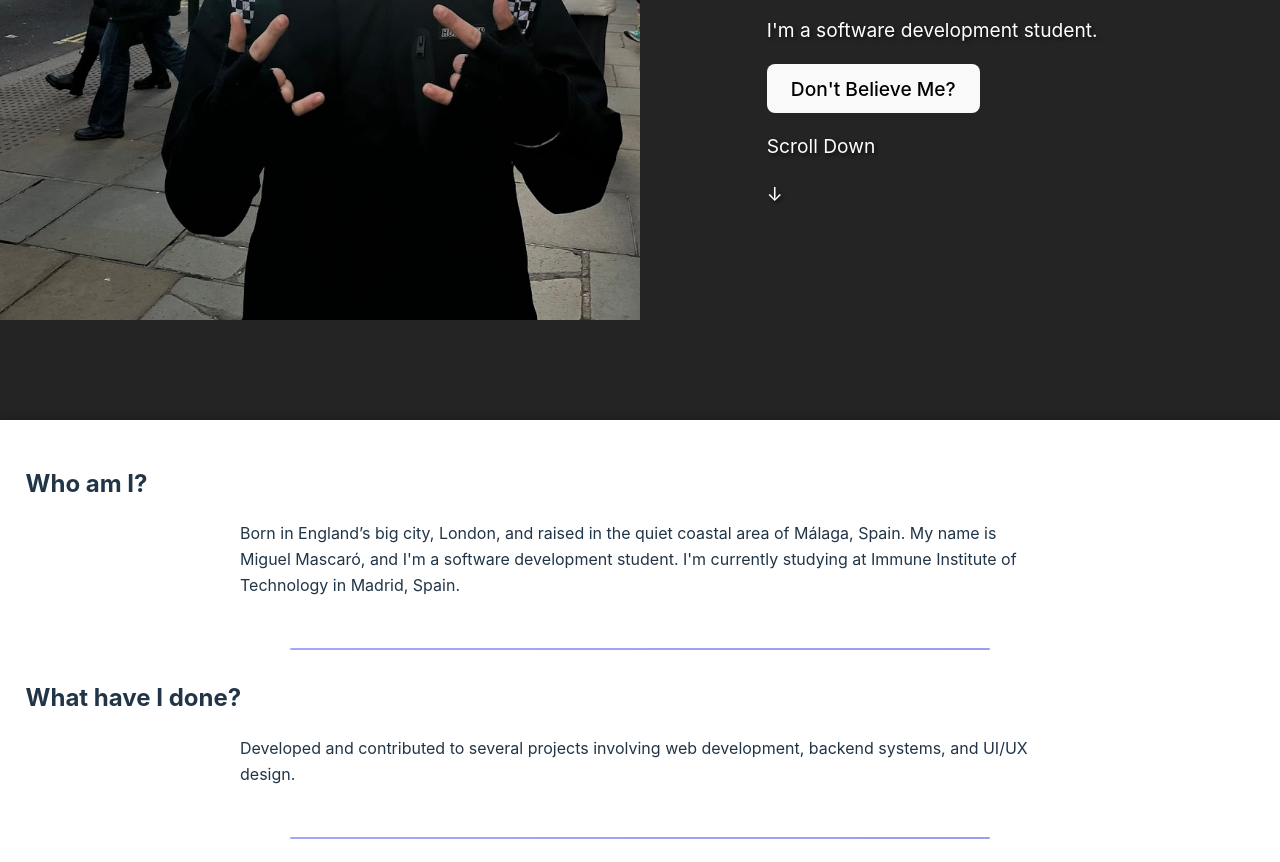
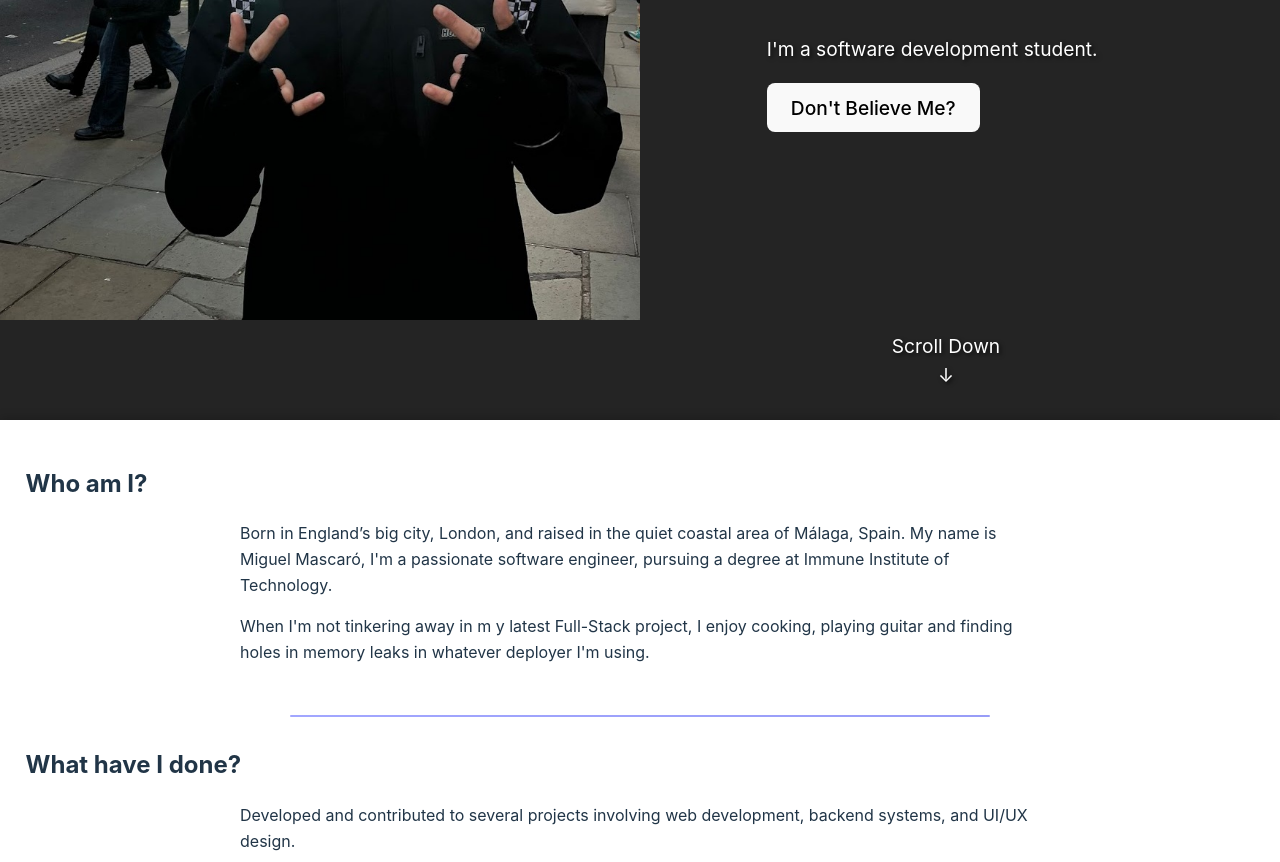
Before and after one commit to Pringles505/portfolio, a React (Vite) app: page / in a window 1280 px wide. Shown: the part 480-1342 px from the top of the page. Built offline with nearby package versions, Linux system fonts and the light colour scheme.

Commit message:
Add moving scroll down

```diff
--- a/src/MainContent.jsx
+++ b/src/MainContent.jsx
@@ -10,16 +10,19 @@ function MainContent() {
         className="section"
         initial={{ opacity: 0, y: 50 }}
         whileInView={{ opacity: 1, y: 0 }}
-        transition={{ duration: 0.6, ease: "easeOut" }}
+        transition={{ duration: 0.9, ease: "easeOut" }}
         viewport={{ once: true }}
       >
         <h2>Who am I?</h2>
         <div className="text-wrapper">
           <p>
             Born in England’s big city, London, and raised in the quiet coastal
-            area of Málaga, Spain. My name is Miguel Mascaró, and I'm a software
-            development student. I'm currently studying at Immune Institute of
-            Technology in Madrid, Spain.
+            area of Málaga, Spain. My name is Miguel Mascaró, I'm a passionate
+            software engineer, pursuing a degree at Immune Institute of Technology.
+          </p>
+          <p>
+            When I'm not tinkering away in m  y latest Full-Stack project, I enjoy cooking,
+            playing guitar and finding holes in memory leaks in whatever deployer I'm using.
           </p>
         </div>
       </motion.div>
@@ -30,7 +33,7 @@ function MainContent() {
         className="section"
         initial={{ opacity: 0, y: 50 }}
         whileInView={{ opacity: 1, y: 0 }}
-        transition={{ duration: 0.6, ease: "easeOut", delay: 0.2 }}
+        transition={{ duration: 0.8, ease: "easeOut", delay: 0.2 }}
         viewport={{ once: true }}
       >
         <h2>What have I done?</h2>
@@ -45,7 +48,7 @@ function MainContent() {
         className="section"
         initial={{ opacity: 0, y: 50 }}
         whileInView={{ opacity: 1, y: 0 }}
-        transition={{ duration: 0.6, ease: "easeOut", delay: 0.4 }}
+        transition={{ duration: 0.7, ease: "easeOut", delay: 0.4 }}
         viewport={{ once: true }}
       >
         <h2>Check me out on</h2>
@@ -60,7 +63,7 @@ function MainContent() {
         className="cta-section"
         initial={{ opacity: 0, y: 30 }}
         whileInView={{ opacity: 1, y: 0 }}
-        transition={{ duration: 0.6, ease: "easeOut", delay: 0.5 }}
+        transition={{ duration: 0.8, ease: "easeOut", delay: 0.5 }}
         viewport={{ once: true }}
       >
         <h2>Let's Connect</h2>
--- a/src/ProfileSection.jsx
+++ b/src/ProfileSection.jsx
@@ -1,5 +1,6 @@
 import React, { useEffect, useState } from "react";
 import "./App.scss";
+import "./ProfileSection.scss";
 
 function ProfileSection() {
   const [offsetY, setOffsetY] = useState(0);
--- /dev/null
+++ b/src/ProfileSection.scss
@@ -0,0 +1,31 @@
+@keyframes bounce {
+    0%, 100% {
+      transform: translateY(0);
+    }
+    50% {
+      transform: translateY(-10px);
+    }
+  }
+
+.scroll-down {
+    animation: bounce 1.5s infinite;
+    display: flex;
+    align-items: center;
+    flex-direction: column;
+    position: relative;
+    top: 200px;
+
+    @media (max-width: 768px) {
+        top: 150px; // Adjust this value for medium screens
+      }
+
+      @media (max-width: 480px) {
+        top: 50px;
+      }
+}
+
+
+
+.scroll-down p {
+    margin: 0;
+}
```
Also changed, not shown: src/App.scss (line endings or trailing spaces).
